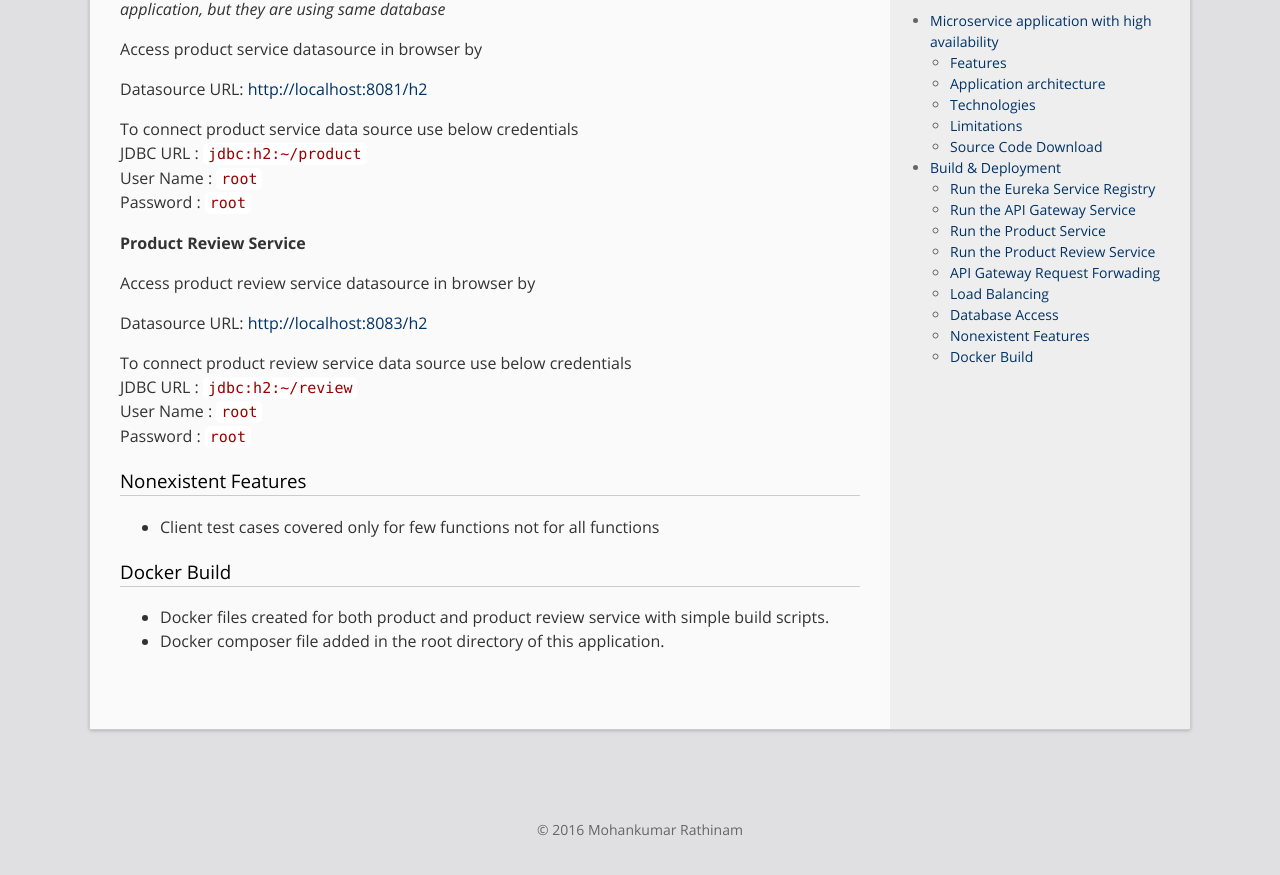
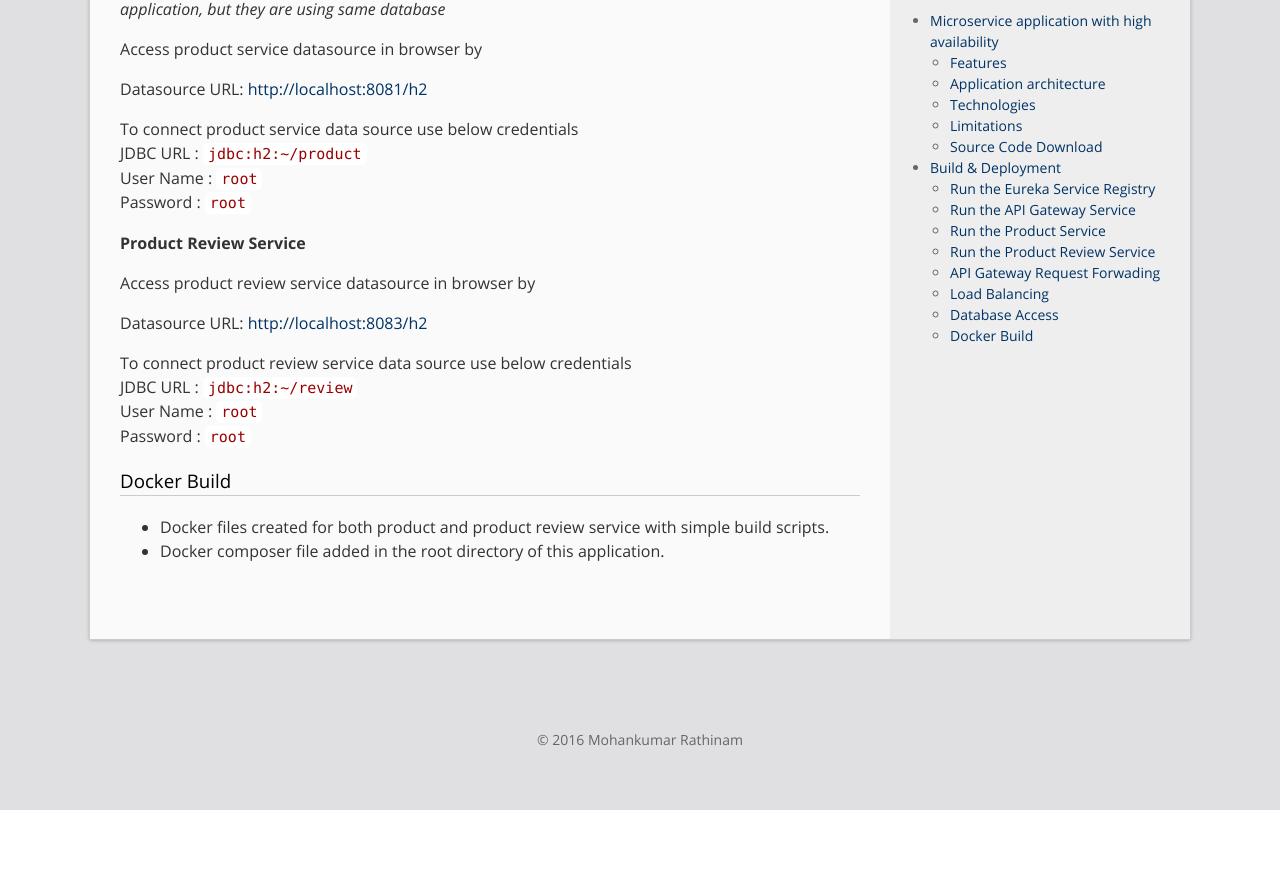
Before and after one commit to mohancse1707/mohan.github.com, a Jekyll site: the page built from _posts/2021-08-29-Microservices-High-Availability-Spring-Boot.md, in a window 1280 px wide and 900 px high, scrolled down 4405 px. Shown: the top 875 px of the window. Built offline with Jekyll 4.4.1, drawn with Linux system fonts in a browser that asks for light colours; our own code applies the rules of GitHub Pages for plain Markdown files; comment, search, counter and statistics services are not loaded; after the commit the page ends 5215 px from its top, so only the background shows below that.

Commit message:
read me for microservices

```diff
--- a/_posts/2021-08-29-Microservices-High-Availability-Spring-Boot.md
+++ b/_posts/2021-08-29-Microservices-High-Availability-Spring-Boot.md
@@ -135,10 +135,6 @@ JDBC URL  : `jdbc:h2:~/review`
 User Name : `root`
 Password  : `root`
 
-### Nonexistent Features
-
-* Client test cases covered only for few functions not for all functions
-
 ### Docker Build
 
 * Docker files created for both product and product review service with simple build scripts.
```
